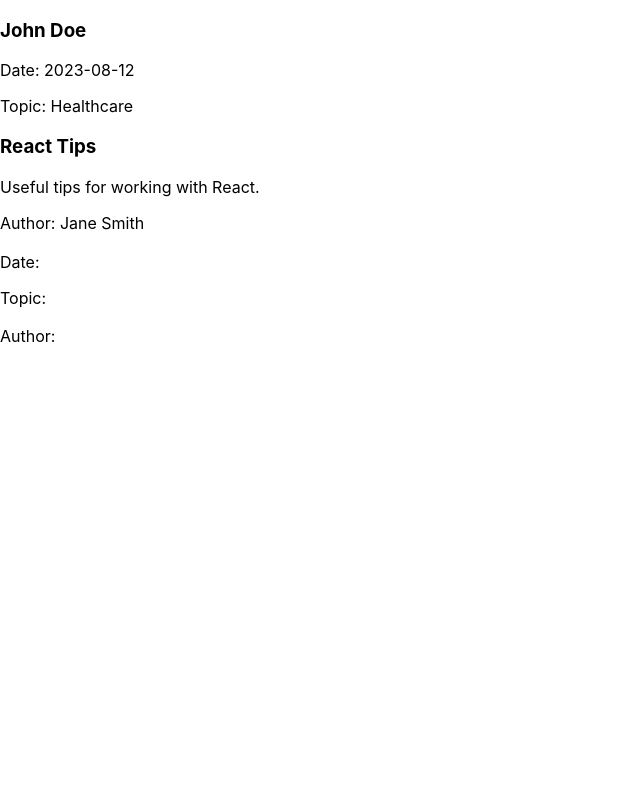
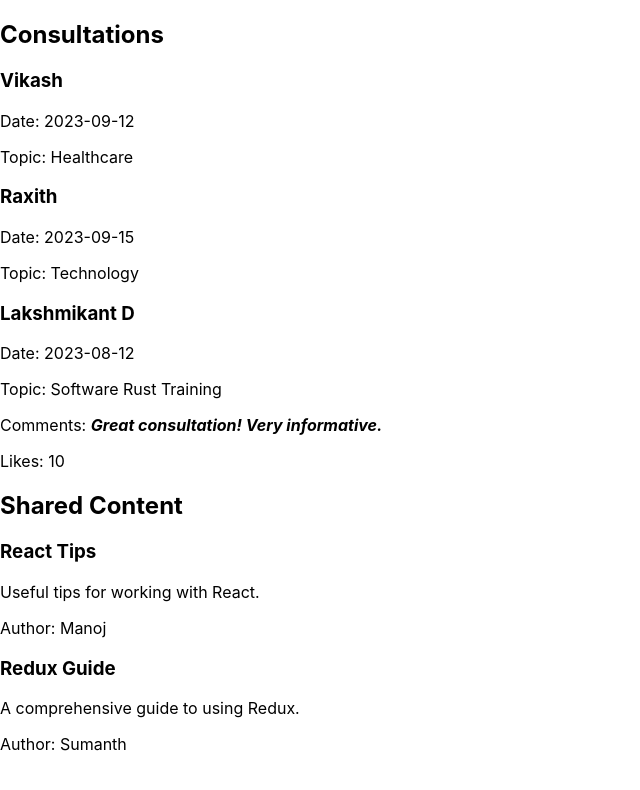
Before and after one commit to thefullstacktrainer/consultation_and_content_sharing_app, a React (Create React App) app: page / in a window 1280 px wide. Shown: the top 790 px of the page, without its empty margins (0-640 px from the left). Built offline with nearby package versions, Linux system fonts and the light colour scheme.

Commit message:
Component composition and reusability

```diff
--- a/src/App.js
+++ b/src/App.js
@@ -1,26 +1,33 @@
 import React from 'react';
-import ConsultationCard from './components/ConsultationCard';
-import ContentCard from './components/ContentCard';
+import ConsultationList from './components/ConsultationList';
+import ContentSharing from './components/ContentSharing';
+import EnhancedConsultationCard from './components/EnhancedConsultationCard';
 
 const App = () => {
+  const consultations = [
+    { userName: 'Vikash', consultationDate: '2023-09-12', topic: 'Healthcare' },
+    { userName: 'Raxith', consultationDate: '2023-09-15', topic: 'Technology' }
+  ];
+
+  const contentList = [
+    { title: 'React Tips', description: 'Useful tips for working with React.', author: 'Manoj' },
+    { title: 'Redux Guide', description: 'A comprehensive guide to using Redux.', author: 'Sumanth' }
+  ];
+
   const consultationData = {
-    userName: 'John Doe',
+    userName: 'Lakshmikant D',
     consultationDate: '2023-08-12',
-    topic: 'Healthcare'
-  };
-
-  const contentData = {
-    title: 'React Tips',
-    description: 'Useful tips for working with React.',
-    author: 'Jane Smith'
+    topic: 'Software Rust Training',
+    comments: ['Great consultation!', 'Very informative.'],
+    likes: 10
   };
 
   return (
-    <div className="app">
-      <ConsultationCard {...consultationData} />
-      <ContentCard {...contentData} />
-      <ConsultationCard />
-      <ContentCard />
+    <div>
+      <ConsultationList consultations={consultations} />
+      <EnhancedConsultationCard {...consultationData} />
+
+      <ContentSharing contentList={contentList} />
     </div>
   );
 };
--- /dev/null
+++ b/src/components/ConsultationList.js
@@ -0,0 +1,20 @@
+import React from 'react';
+import ConsultationCard from './ConsultationCard';
+
+const ConsultationList = ({ consultations }) => {
+    return (
+        <div className="consultation-list">
+            <h2>Consultations</h2>
+            {consultations.map((consultation, index) => (
+                <ConsultationCard
+                    key={index}
+                    userName={consultation.userName}
+                    consultationDate={consultation.consultationDate}
+                    topic={consultation.topic}
+                />
+            ))}
+        </div>
+    );
+};
+
+export default ConsultationList;
--- /dev/null
+++ b/src/components/ContentSharing.js
@@ -0,0 +1,20 @@
+import React from 'react';
+import ContentCard from './ContentCard';
+
+const ContentSharing = ({ contentList }) => {
+    return (
+        <div className="content-sharing">
+            <h2>Shared Content</h2>
+            {contentList.map((content, index) => (
+                <ContentCard
+                    key={index}
+                    title={content.title}
+                    description={content.description}
+                    author={content.author}
+                />
+            ))}
+        </div>
+    );
+};
+
+export default ContentSharing;
--- /dev/null
+++ b/src/components/EnhancedConsultationCard.js
@@ -0,0 +1,18 @@
+import React from 'react';
+import ConsultationCard from './ConsultationCard';
+
+const EnhancedConsultationCard = ({ userName, consultationDate, topic, comments, likes }) => {
+    return (
+        <div className="enhanced-consultation-card">
+            <ConsultationCard userName={userName} consultationDate={consultationDate} topic={topic} />
+            <div className="comments-section">
+                <p>Comments: {comments.map((comment, index) => <b key={index}><i>{comment} </i></b>)}</p>
+            </div>
+            <div className="likes-section">
+                <p>Likes: {likes}</p>
+            </div>
+        </div>
+    );
+};
+
+export default EnhancedConsultationCard;
```
